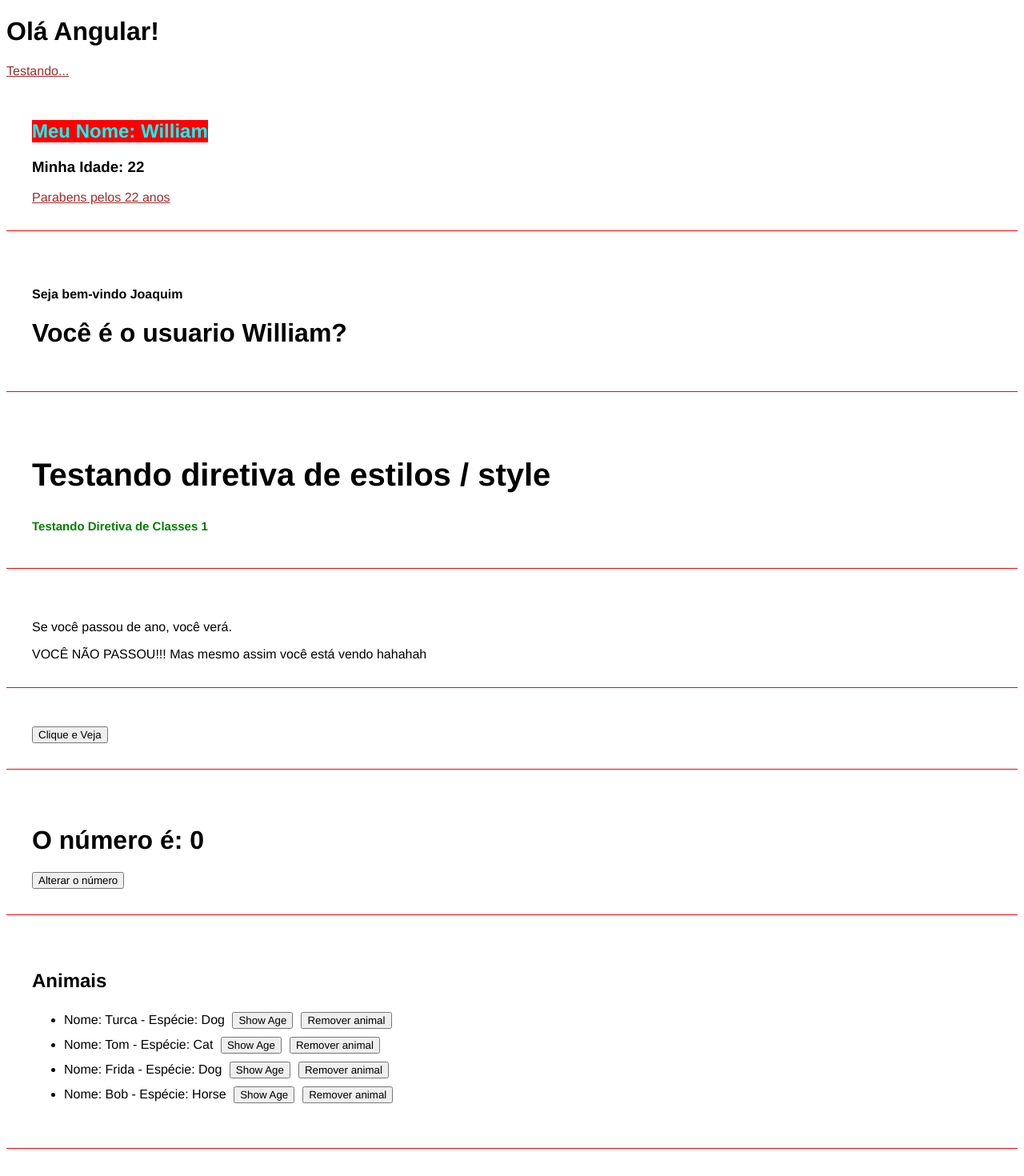
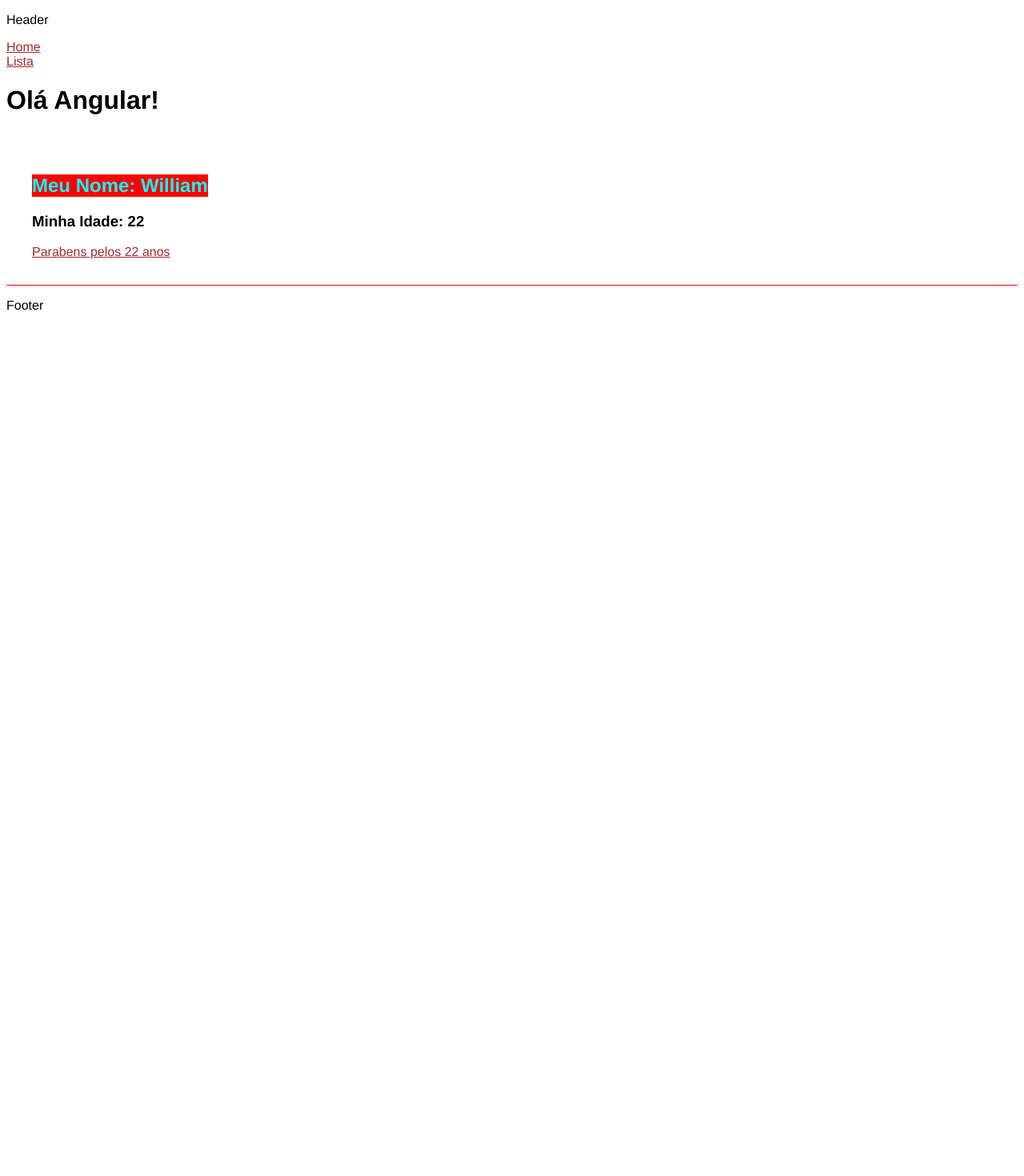
Before and after one commit to WilliamCP19/Angular-do-Zero, an Angular app: page / in a window 1280 px wide. Shown: the top 1470 px of the page at 80% size. After the commit the page ends 915 px from the top, so only its background shows below. Built offline with nearby package versions, Linux system fonts and the light colour scheme.

Commit message:
Criando as Primeiras Rotas

```diff
--- a/src/app/app.component.html
+++ b/src/app/app.component.html
@@ -1,12 +1,10 @@
+<p>Header</p>
+<nav>
+    <a href="/">Home</a> <br>
+    <a href="/list">Lista</a>
+</nav>
+
 <h1>Olá Angular!</h1>
-<a href="./first-component.component.html">Testando...</a>
+<router-outlet></router-outlet>
 
-<app-first-component></app-first-component>
-<app-parent-data [name]="userName" [usuario]="user"></app-parent-data>
-<app-directives></app-directives>
-<app-if-render></app-if-render>
-<app-eventos></app-eventos>
-<app-emitter></app-emitter>
-<app-list-render></app-list-render>
-<app-pipes></app-pipes>
-<app-two-way-binding></app-two-way-binding>
+<p>Footer</p>
--- a/src/app/app.component.ts
+++ b/src/app/app.component.ts
@@ -1,5 +1,5 @@
 import { Component } from '@angular/core';
-import { RouterOutlet } from '@angular/router';
+import { RouterModule, RouterOutlet } from '@angular/router';
 import { FirstComponentComponent } from "./components/first-component/first-component.component";
 import { ParentDataComponent } from "./components/parent-data/parent-data.component";
 import { DirectivesComponent } from "./components/directives/directives.component";
--- a/src/app/app.routes.ts
+++ b/src/app/app.routes.ts
@@ -1,3 +1,10 @@
 import { Routes } from '@angular/router';
+import { FirstComponentComponent } from './components/first-component/first-component.component';
+import { ListRenderComponent } from './components/list-render/list-render.component';
+import { EmitterComponent } from './components/emitter/emitter.component';
 
-export const routes: Routes = [];
+export const routes: Routes = [
+    { path: '', component: FirstComponentComponent },
+    { path: 'list', component:  ListRenderComponent },
+    { path: "change-number", component: EmitterComponent }
+];
```
